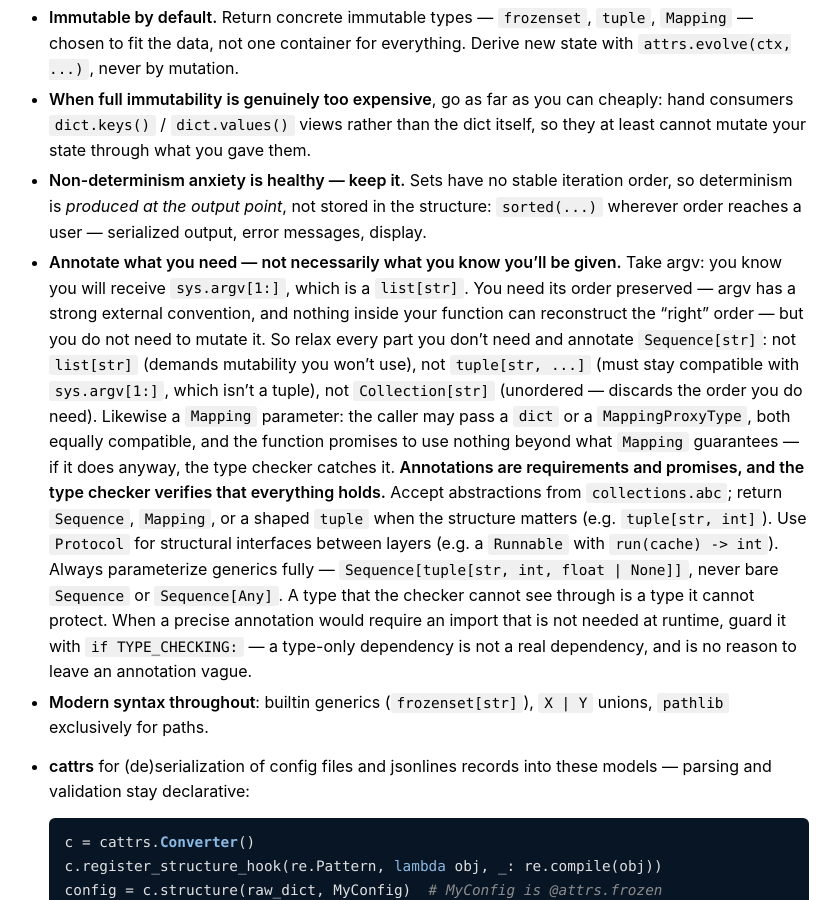
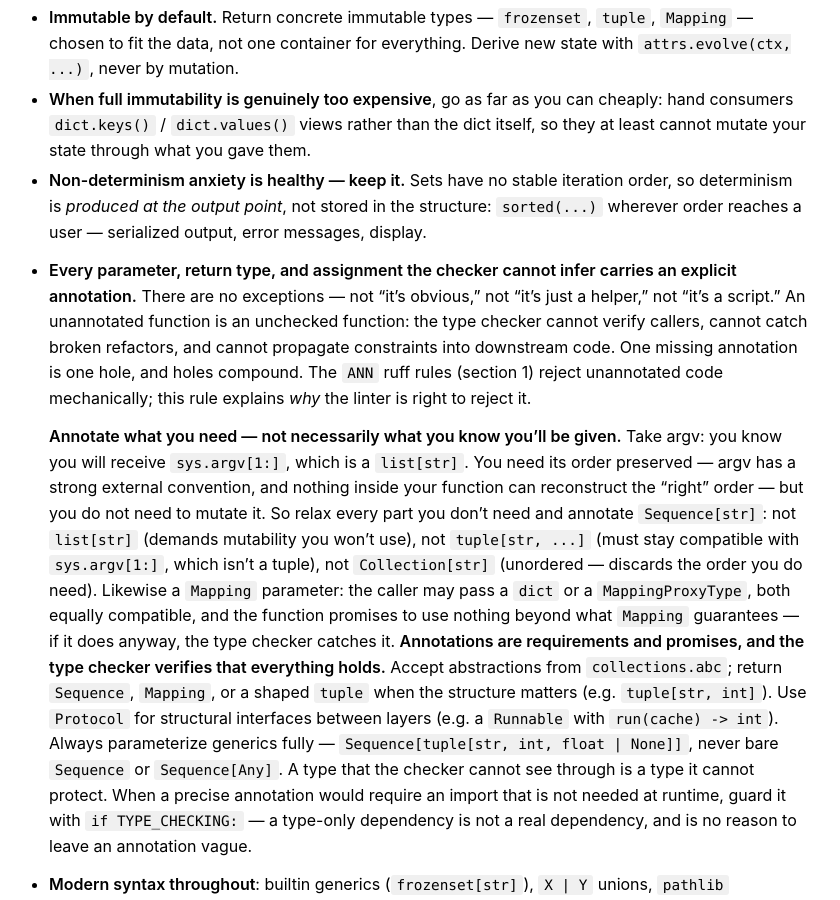
Before and after one commit to vikinganalytics/styleguide, a Jekyll site: the page built from pyguide.md, in a window 1280 px wide and 900 px high, scrolled down 9254 px. Shown: the whole window, without its empty margins (223-1063 px from the left). Built offline with Jekyll 4.4.1, drawn with Linux system fonts in a browser that asks for light colours; our own code applies the rules of GitHub Pages for plain Markdown files.

Commit message:
Make annotation mandate explicit and unambiguous
The requirement that every signature be fully annotated was only stated
once, as a subordinate clause in the tooling section. Add a standalone
opening paragraph to the annotation rule in section 3 that closes the
"maybe optional" loophole.

Co-Authored-By: Claude Opus 4.6 (1M context) <noreply@anthropic.com>

```diff
--- a/pyguide.md
+++ b/pyguide.md
@@ -481,7 +481,16 @@ absorbed into a frozen attrs field.
   iteration order, so determinism is _produced at the output point_, not
   stored in the structure: `sorted(...)` wherever order reaches a user —
   serialized output, error messages, display.
-- **Annotate what you need — not necessarily what you know you'll be
+- **Every parameter, return type, and assignment the checker cannot infer
+  carries an explicit annotation.** There are no exceptions — not "it's
+  obvious," not "it's just a helper," not "it's a script." An unannotated
+  function is an unchecked function: the type checker cannot verify
+  callers, cannot catch broken refactors, and cannot propagate constraints
+  into downstream code. One missing annotation is one hole, and holes
+  compound. The `ANN` ruff rules (section 1) reject unannotated code
+  mechanically; this rule explains _why_ the linter is right to reject it.
+
+  **Annotate what you need — not necessarily what you know you'll be
   given.** Take argv: you know you will receive `sys.argv[1:]`, which is a
   `list[str]`. You need its order preserved — argv has a strong external
   convention, and nothing inside your function can reconstruct the "right"
```
